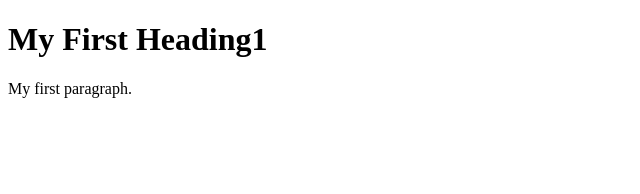
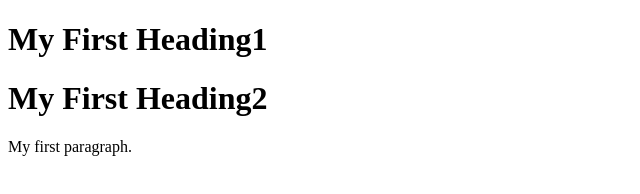
Before and after one commit to harshmittal1992/githubdemo1, a plain HTML site: page index.html in a window 1280 px wide. Shown: the whole page, without its empty margins (0-640 px from the left). Drawn offline with Linux system fonts and the light colour scheme.

Commit message:
added index html with heading 2

```diff
--- a/index.html
+++ b/index.html
@@ -6,6 +6,7 @@
 <body>
 
 <h1>My First Heading1</h1>
+<h1>My First Heading2</h1>
 
 <p>My first paragraph.</p>
 
```
